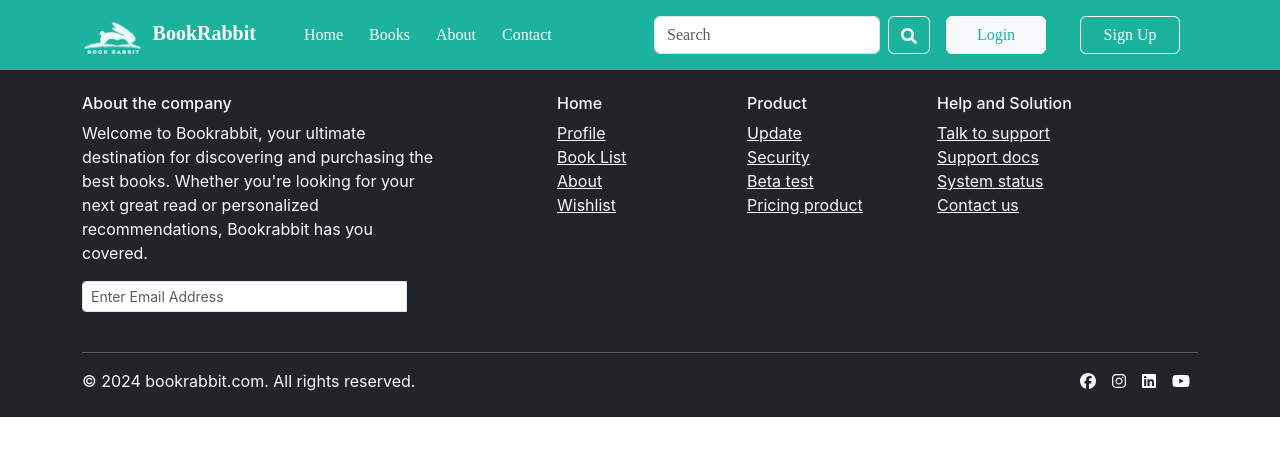
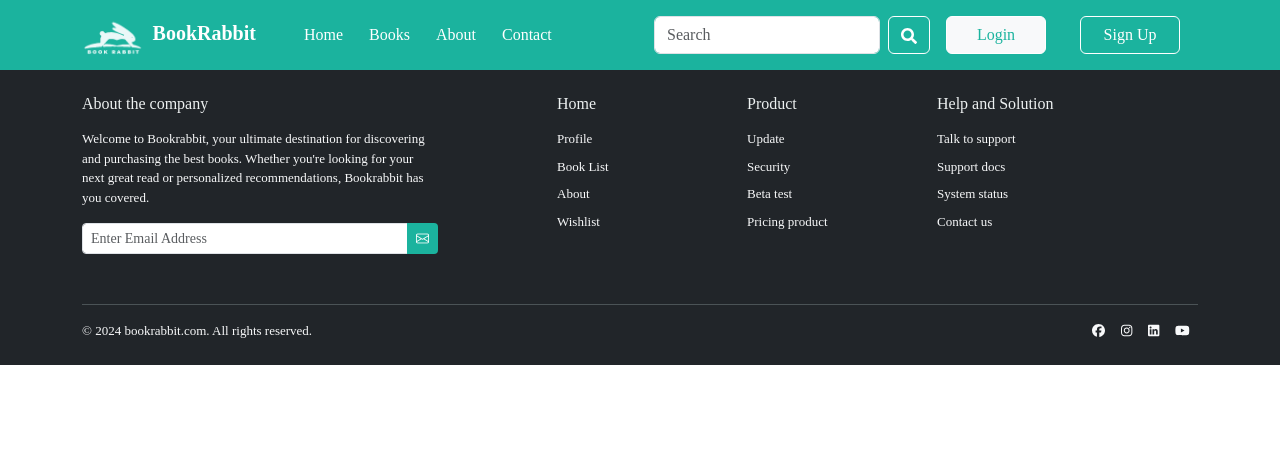
Before and after one commit to suvininimthara/book-rabbit, a React (Create React App) app in the folder client/: page / in a window 1280 px wide. Shown: the top 456 px of the page. Built offline with nearby package versions, Linux system fonts and the light colour scheme; a web font is replaced by a local one.

Commit message:
Update footer component styles

```diff
--- a/client/src/components/Footer.css
+++ b/client/src/components/Footer.css
@@ -0,0 +1,56 @@
+.footer {
+  background-color: #264653;
+  font-family: Poppins;
+  color: #c9dbdb;
+  font-size: small;
+}
+
+.footer h6 {
+  color: #edf1f1;
+  margin-bottom: 1rem;
+}
+
+.footer p {
+  font-size: small;
+}
+.input-group {
+  margin-bottom: 1rem;
+
+}
+.footer .btn-teal {
+  background-color: #1bb39e ;
+  color: #fff;
+  font-size: small;
+}
+
+.footer .btn-teal:hover {
+  background-color: #005f5f;
+}
+
+.footer ul {
+  padding-left: 0;
+}
+
+.footer ul li {
+  margin-bottom: 0.5rem;
+
+}
+
+.footer ul li a {
+  text-decoration: none;
+  font-size: small;
+}
+
+.footer hr {
+  border-top: 1px solid #c9dbdb;
+  margin-top: 10px;
+}
+
+.footer .social-media-icons a {
+  font-size: 1.5rem;
+
+}
+
+.footer .social-media-icons a:hover {
+  color: teal;
+}
```
